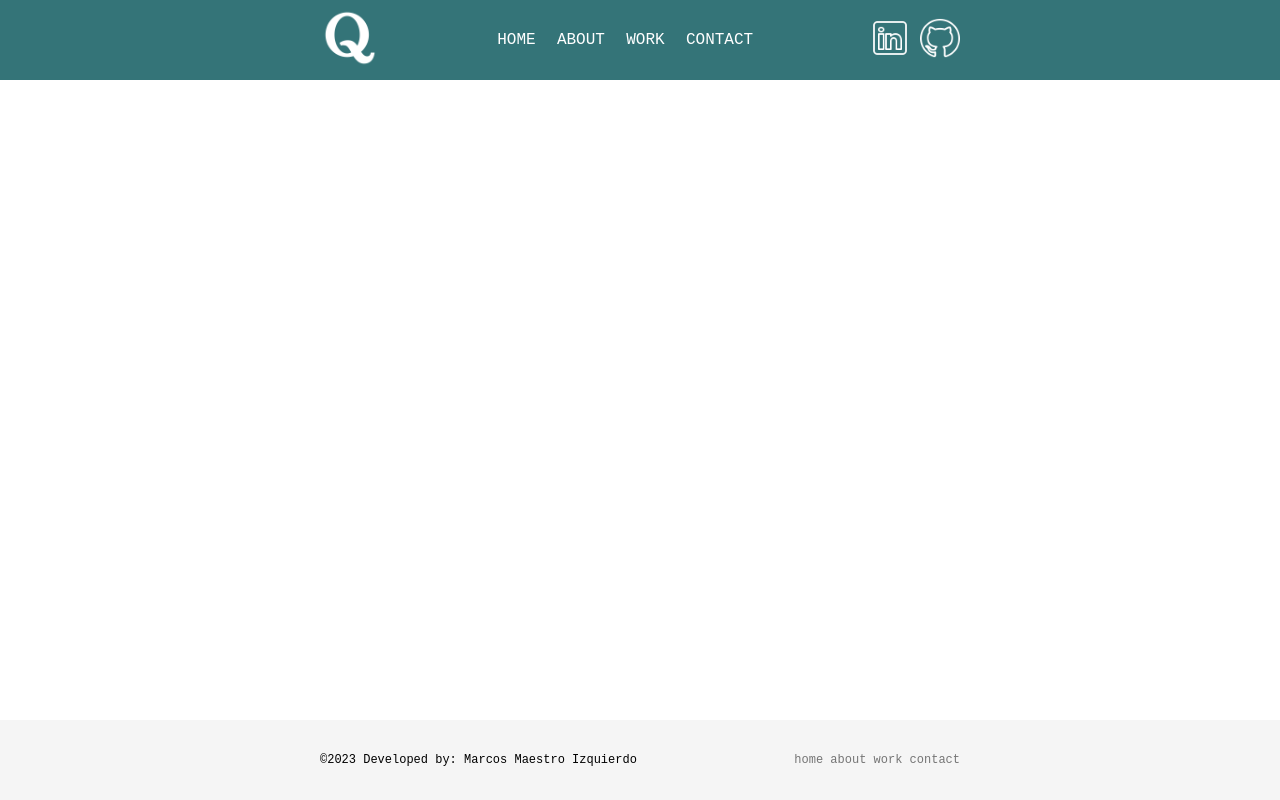
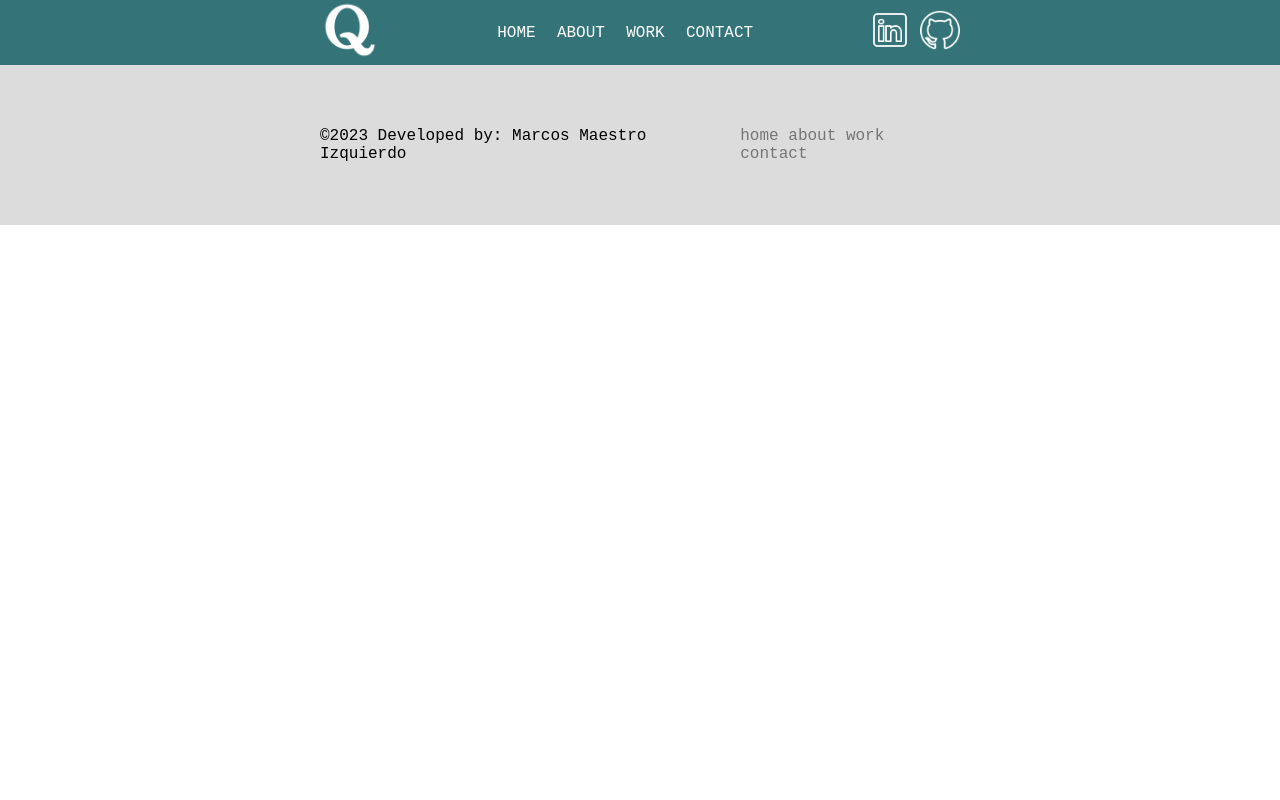
Before and after one commit to QueennKiiss/ResumeWeb, a Flask app: page / in a window 1280 px wide. Run offline with Flask 3, Linux system fonts and the light colour scheme.

Commit message:
feat: update main css file

```diff
--- a/static/css/main.css
+++ b/static/css/main.css
@@ -10,13 +10,16 @@
 
 body{
     /* background: linear-gradient(292.57deg, #1B2C2D 0.43%, #347478 100%); */
+    height: 100vh;
     background: #ffffff;
+    height: 100%;
     margin: 0px;
     padding: 0px;
 }
 
 header{
-    position: fixed;
+    position: sticky;
+    z-index:100;
     top: 0px; left: 0px;
     width: 100%;
     height: 10%;
@@ -29,12 +32,15 @@
     justify-content: space-between;
     align-items: center;
 }
+
+section{
+    height: 100%;
+}
+
 footer{
-    position: fixed;
-    bottom: 0px; left: 0px;
     width: 100%;
-    height:10%;
-    background: #f5f5f5;
+    height:10em;
+    background: gainsboro;
     padding-left: 25%;
     padding-right: 25%;
     display:-ms-flexbox!important;
@@ -42,7 +48,7 @@
     flex-direction:row;
     justify-content: space-between;
     align-items: center;
-    font-size: 0.75rem;
+    font-size: 1rem;
 }
 
 footer a{
@@ -61,3 +67,15 @@
     color: white;
     text-decoration:none
 }
+
+.cover-image-container{
+    background: lightseagreen;
+    padding: 1rem;
+    height: 100vh;
+}
+
+.cover-content-container{
+    background: lightskyblue;
+    box-shadow: rgba(0, 0, 0, 0.06) 0px 2px 4px 0px inset;
+    height: 100vh;
+}
```
